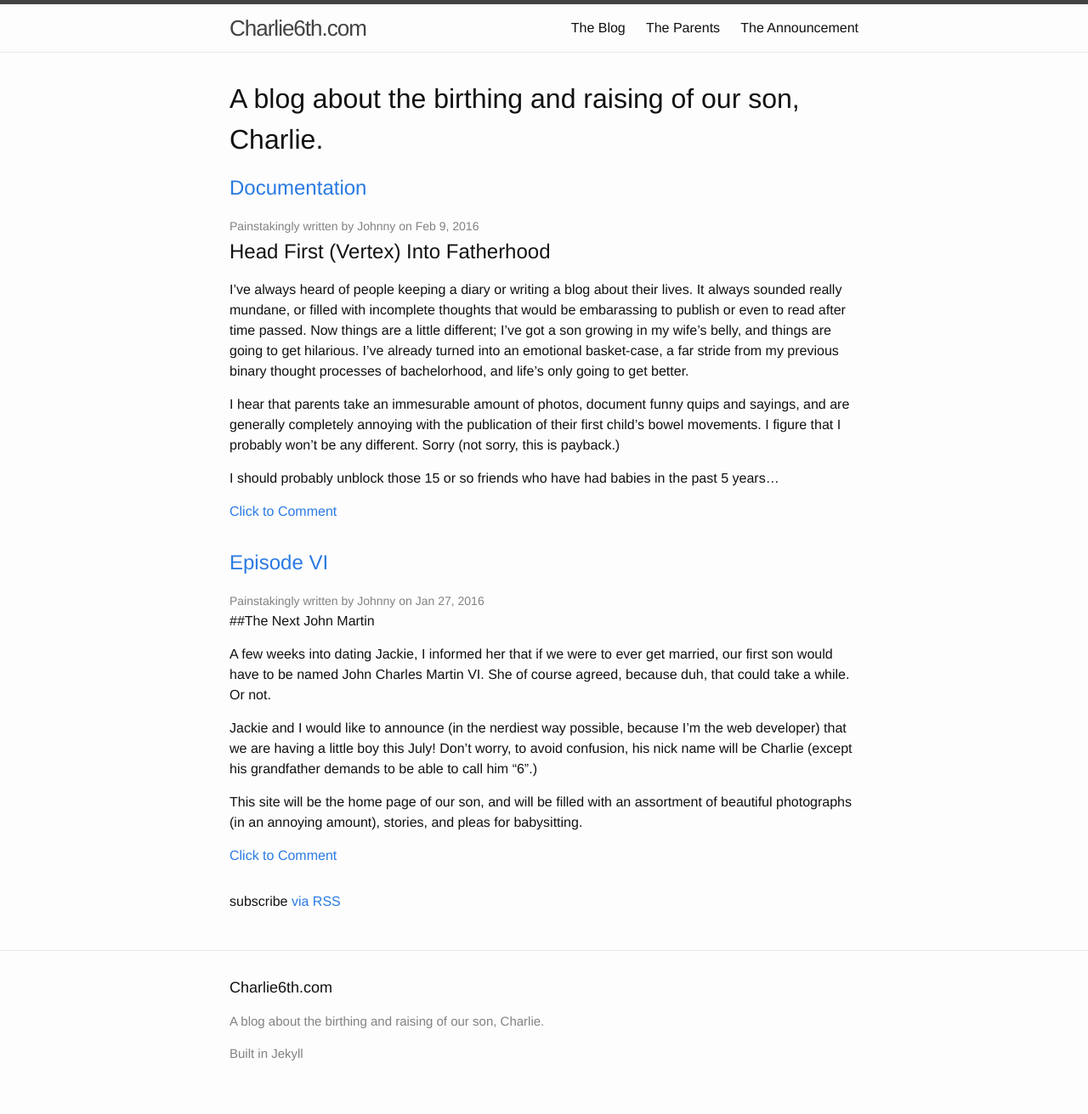
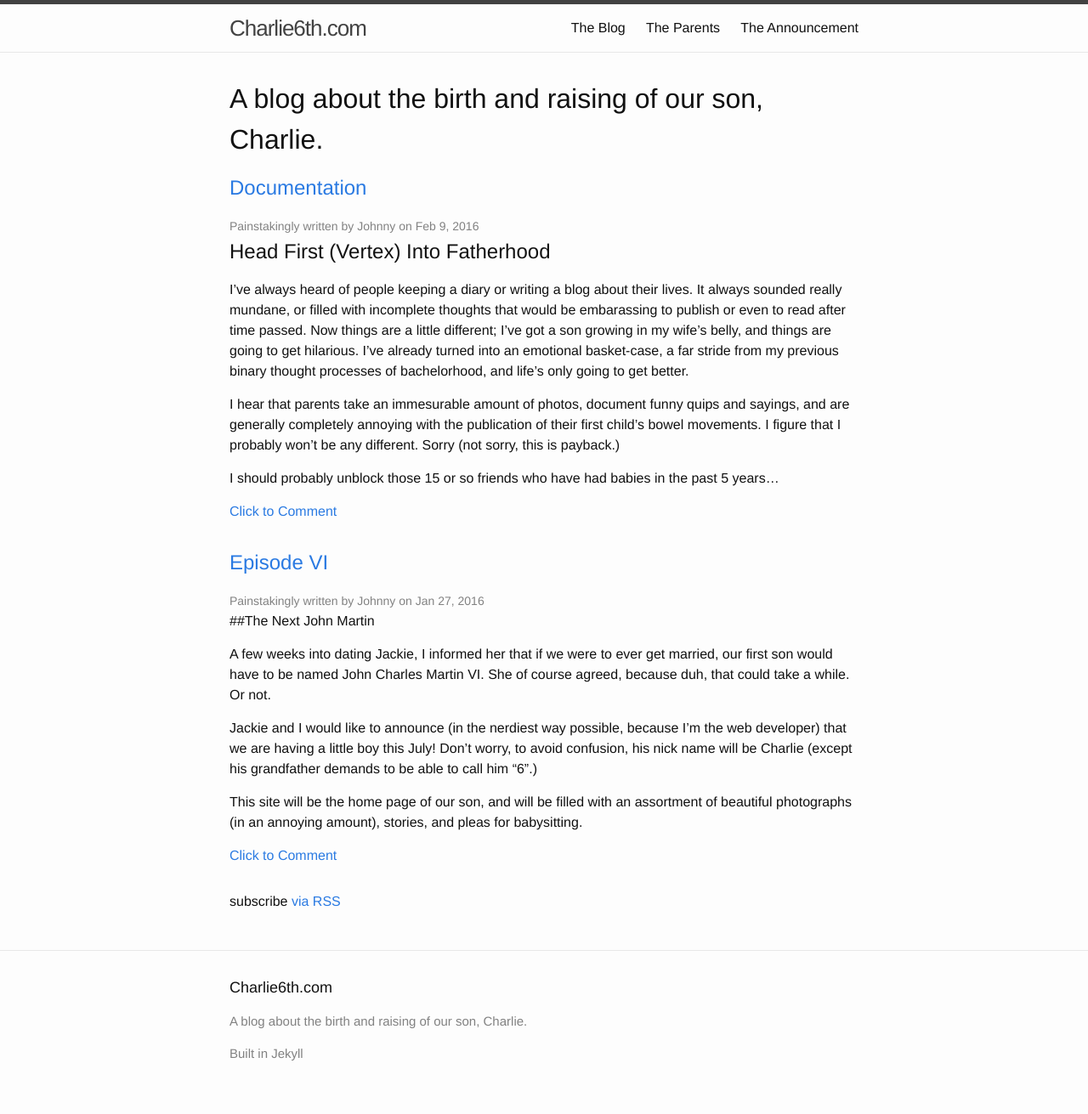
Before and after one commit to johnny5th/charlie6th, a Jekyll site: the page built from index.html, in a window 1280 px wide. Shown: the whole page at 85% size. Built offline with Jekyll 4.4.1, drawn with Linux system fonts in a browser that asks for light colours; comment, search, counter and statistics services are not loaded.

Commit message:
Title change

```diff
--- a/_config.yml
+++ b/_config.yml
@@ -8,7 +8,7 @@
 # Site settings
 title: Charlie6th.com
 description: > # this means to ignore newlines until "baseurl:"
-  A blog about the birthing and raising of our son, Charlie.
+  A blog about the birth and raising of our son, Charlie.
 baseurl: "" # the subpath of your site, e.g. /blog
 url: "https://charlie6th.com" # the base hostname & protocol for your site
 
```
